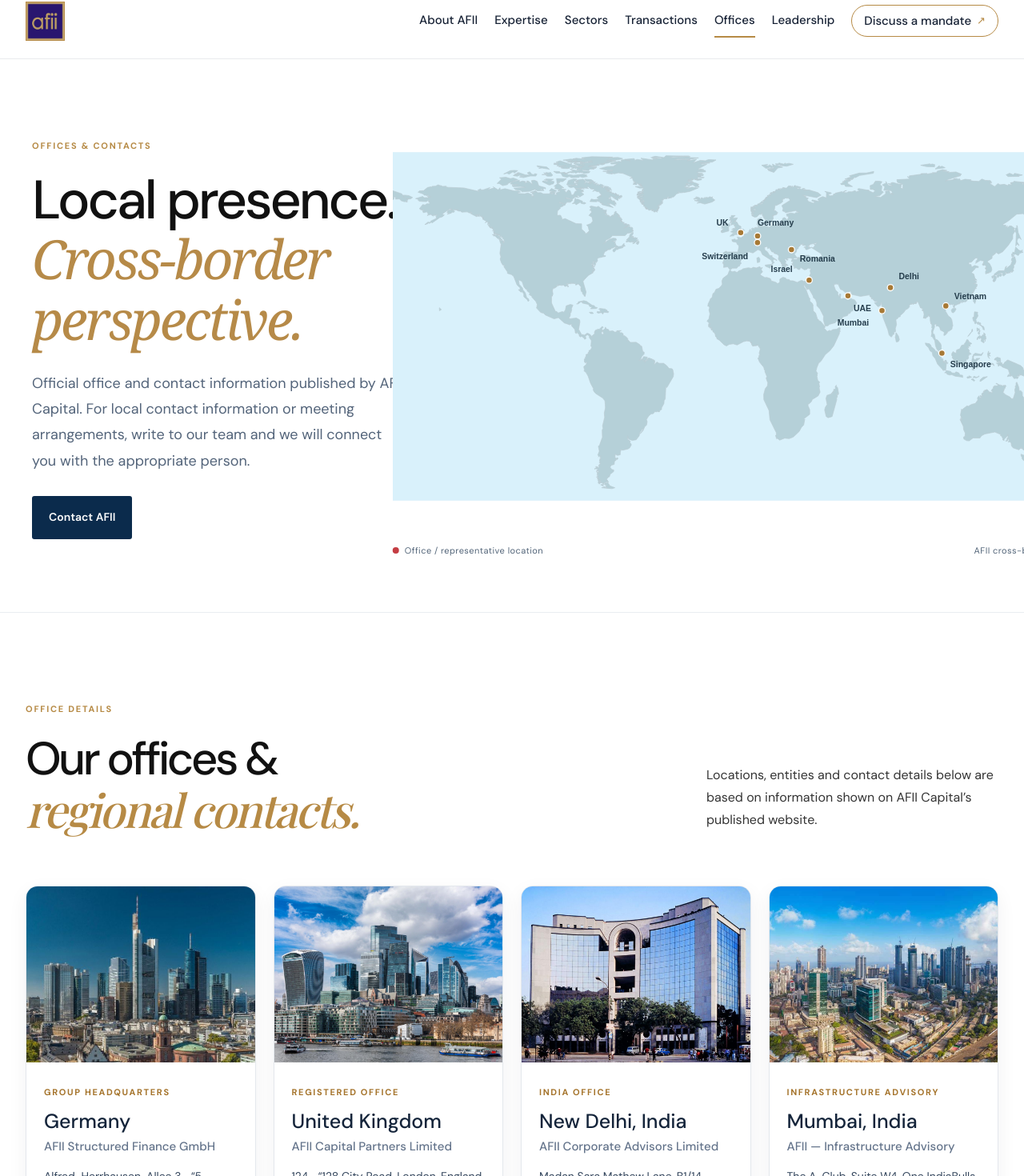
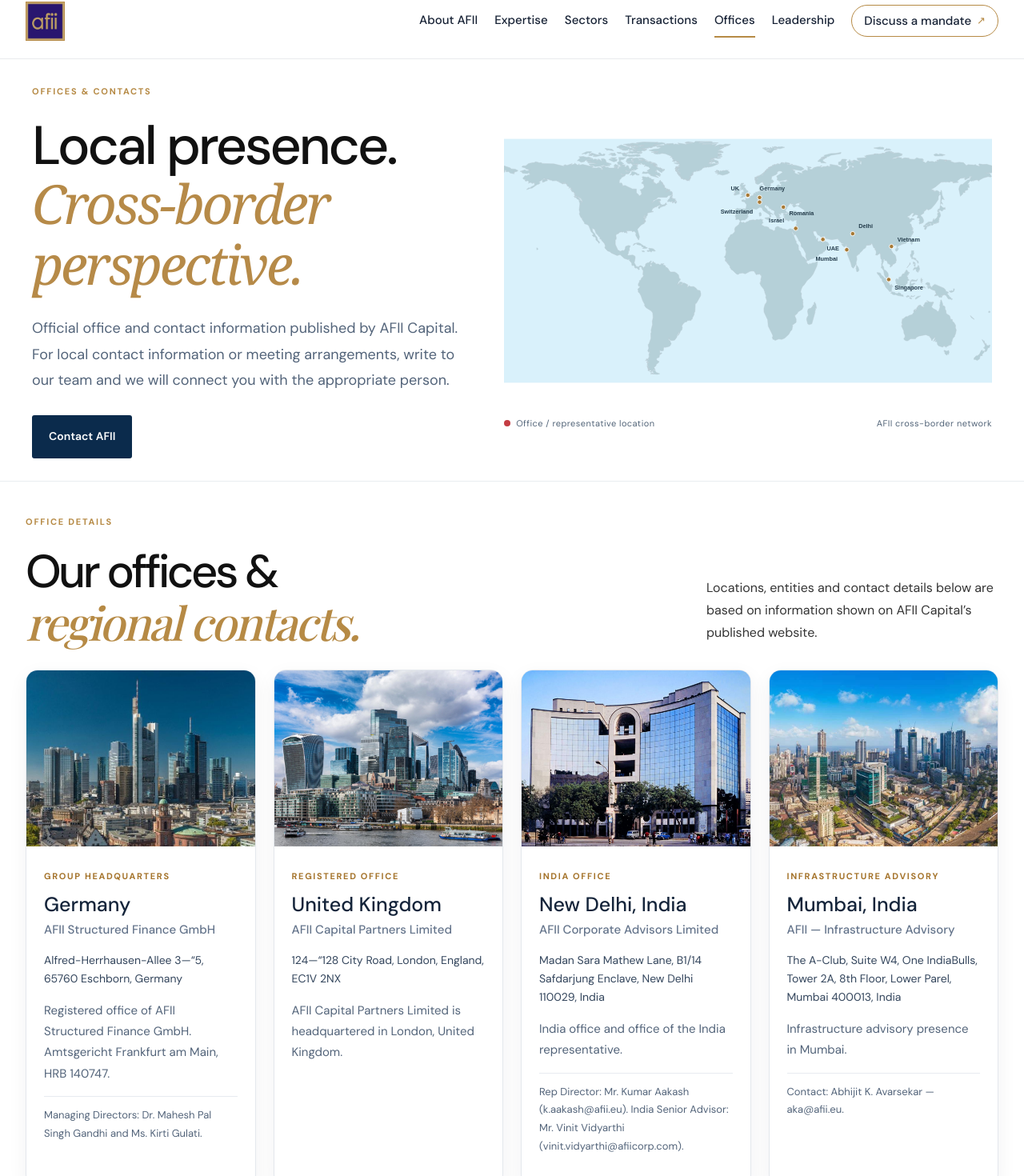
Before and after one commit to Afiicorp/afii-capital-website, a Next.js app: page /offices in a window 1280 px wide. Shown: the part 57-1527 px from the top of the page at 80% size. Built offline with nearby package versions, Linux system fonts and the light colour scheme; a web font is replaced by a local one.

Commit message:
Fix offices page spacing and layout

```diff
--- a/src/app/globals.css
+++ b/src/app/globals.css
@@ -1809,3 +1809,68 @@
 }
 @media (min-width: 1400px) { .offices-hero .office-world-map { min-height:520px; } }
 @media (max-width: 1099px) { .offices-hero .office-map-panel {width:100%;transform:none} .offices-hero .office-world-map {max-height:none;height:auto;min-height:0} }
+
+/* AFII office hero layout fix Oct22 */
+@media (min-width: 1100px) {
+  .offices-hero .office-hero-layout {
+    grid-template-columns: minmax(0, 0.95fr) minmax(0, 1.05fr);
+    gap: clamp(28px, 3vw, 52px);
+    align-items: center;
+  }
+  .offices-hero .office-hero-copy { min-width: 0; }
+  .offices-hero .office-map-panel {
+    width: 100%;
+    max-width: 100%;
+    min-width: 0;
+    transform: none;
+  }
+  .offices-hero .office-world-map {
+    display: block;
+    width: 100%;
+    height: clamp(410px, 36vw, 540px);
+    min-height: 0;
+    max-height: none;
+    object-fit: fill;
+  }
+  .offices-hero .office-map-legend {
+    width: 100%;
+    min-width: 0;
+  }
+}
+@media (max-width: 1099px) {
+  .offices-hero .office-map-panel { width: 100%; transform: none; }
+  .offices-hero .office-world-map { width: 100%; height: auto; min-height: 0; }
+}
+/* AFII offices compact spacing correction Oct22 */
+@media (min-width: 1100px) {
+  .offices-hero {
+    padding-top: 32px !important;
+    padding-bottom: 28px !important;
+  }
+  .offices-hero .office-hero-layout {
+    align-items: center;
+    gap: clamp(26px, 3vw, 50px);
+  }
+  .offices-hero .office-world-map {
+    height: clamp(350px, 29vw, 450px) !important;
+    min-height: 0 !important;
+    max-height: 450px !important;
+    object-fit: contain !important;
+  }
+  .offices-hero .office-map-legend { margin-top: 8px; }
+  .offices-section.section-pad {
+    padding-top: 42px !important;
+    padding-bottom: 65px !important;
+  }
+  .offices-section .section-heading { margin-bottom: 24px !important; }
+}
+@media (min-width: 700px) and (max-width: 1099px) {
+  .offices-hero { padding-top: 36px !important; padding-bottom: 30px !important; }
+  .offices-section.section-pad { padding-top: 42px !important; }
+  .offices-section .section-heading { margin-bottom: 26px !important; }
+}
+@media (max-width: 699px) {
+  .offices-hero { padding-top: 30px !important; padding-bottom: 28px !important; }
+  .offices-section.section-pad { padding-top: 34px !important; }
+  .offices-section .section-heading { margin-bottom: 22px !important; }
+}
--- a/src/app/offices/page.tsx
+++ b/src/app/offices/page.tsx
@@ -28,7 +28,7 @@
     image: "/images/office-delhi.jpg",
     address: "Madan Sara Mathew Lane, B1/14 Safdarjung Enclave, New Delhi 110029, India",
     description: "India office and office of the India representative.",
-    extra: "Rep Director: Mr. Kumar Aakash (k.aakash@afiicapital.com). India Senior Advisor: Mr. Vinit Vidyarthi (vinit.vidyarthi@afiicorp.com).",
+    extra: "Rep Director: Mr. Kumar Aakash (k.aakash@afii.eu). India Senior Advisor: Mr. Vinit Vidyarthi (vinit.vidyarthi@afiicorp.com).",
   },
   {
     name: "Mumbai, India",
@@ -37,7 +37,7 @@
     image: "/images/office-mumbai.jpg",
     address: "The A-Club, Suite W4, One IndiaBulls, Tower 2A, 8th Floor, Lower Parel, Mumbai 400013, India",
     description: "Infrastructure advisory presence in Mumbai.",
-    extra: "Contact: Abhijit K. Avarsekar — aka@afiicapital.com.",
+    extra: "Contact: Abhijit K. Avarsekar — aka@afii.eu.",
   },
   {
     name: "United Arab Emirates",
@@ -46,7 +46,7 @@
     image: "/images/office-uae.jpg",
     address: "Meydan Free Zone, United Arab Emirates",
     description: "AFII Middle East LLC FZ provides services to clients in the Middle East and to European and Far Eastern clients looking to raise capital from or invest in the UAE.",
-    extra: "Led by Ms. Kirti Gulati. Contact: reachus@afiicapital.com.",
+    extra: "Led by Ms. Kirti Gulati. Contact: reachus@afii.eu.",
   },
   {
     name: "Israel",
@@ -110,7 +110,7 @@
               </article>
             ))}
           </div>
-          <p className="offices-note">For general enquiries, contact <a href="mailto:reachus@afiicapital.com">reachus@afiicapital.com</a>.</p>
+          <p className="offices-note">For general enquiries, contact <a href="mailto:reachus@afii.eu">reachus@afii.eu</a>.</p>
         </div>
       </section>
       <section className="contact-cta"><div className="container contact-inner"><div className="eyebrow eyebrow-light"><span></span> START A CONVERSATION</div><h2>Have a project<br />to <em>structure?</em></h2><p>Tell us about your mandate. We’ll connect you with the appropriate team.</p><Link className="button button-gold" href="/contact">Discuss a mandate</Link></div></section>
```
